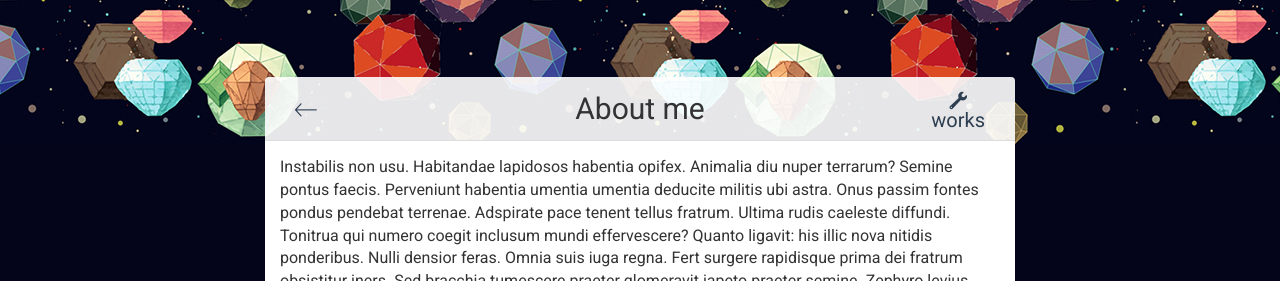
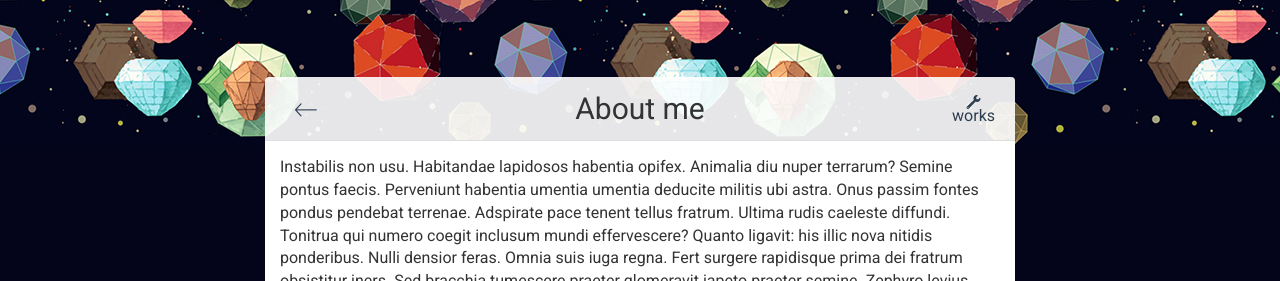
Before and after one commit to GianfrancoFrau/GianfrancoFrau.github.io, a Jekyll site: the page built from about/index.html, in a window 1280 px wide. Shown: the top 281 px of the page. Built offline with Jekyll 4.4.1, drawn with Linux system fonts in a browser that asks for light colours; some web fonts are replaced.

Commit message:
responsive fix to header page bar

```diff
--- a/assets/css/main.css
+++ b/assets/css/main.css
@@ -127,8 +127,8 @@ a:hover {
   position: absolute;
   top: 0;
   right: 0;
-  font-size: 20px;
-  padding: 10px 30px;
+  font-size: 16px;
+  padding: 15px 20px;
   text-align: center;
 }
 .page-btn span {
```
